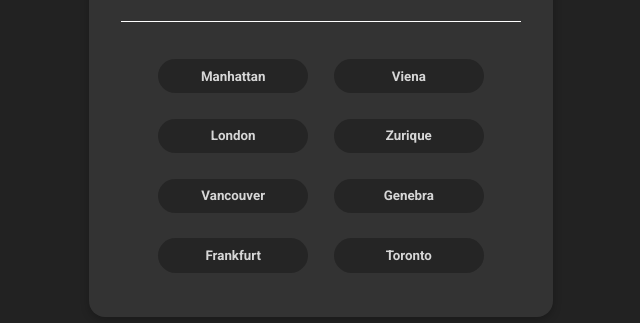
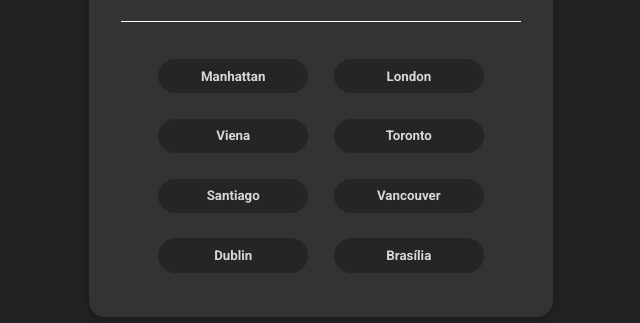
Before and after one commit to Eriklps/weather-js, a plain HTML site: page index.html in a window 1280 px wide. Shown: the part 298-621 px from the top of the page, 319-959 px from the left. Drawn offline with Linux system fonts and the light colour scheme.

Commit message:
city change

```diff
--- a/index.html
+++ b/index.html
@@ -55,13 +55,13 @@
       </div>
       <div id="suggestions">
         <button id="manhattan">Manhattan</button>
+        <button id="london">London</button>
         <button id="viena">Viena</button>
-        <button id="london">London</button>
-        <button id="zurique">Zurique</button>
+        <button id="toronto">Toronto</button>
+        <button id="santiago">Santiago</button>
         <button id="vancouver">Vancouver</button>
-        <button id="genebra">Genebra</button>
-        <button id="frankfurt">Frankfurt</button>
-        <button id="toronto">Toronto</button>
+        <button id="dublin">Dublin</button>
+        <button id="brasilia">Brasília</button>
       </div>
     </div>
   </body>
```
